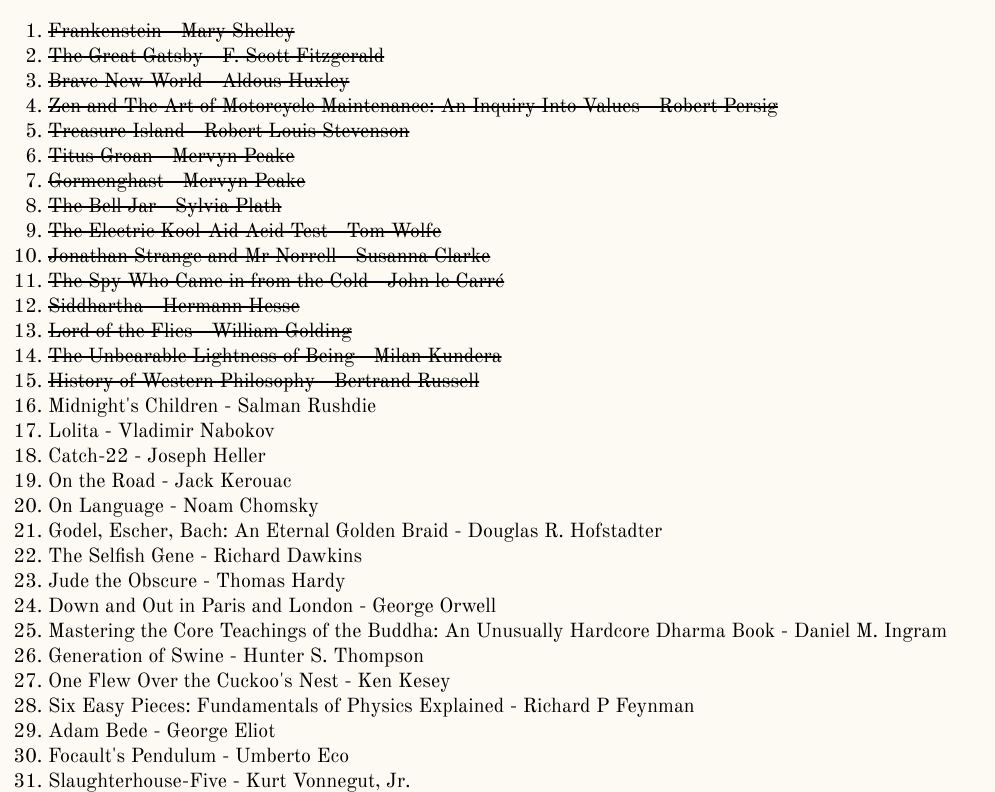
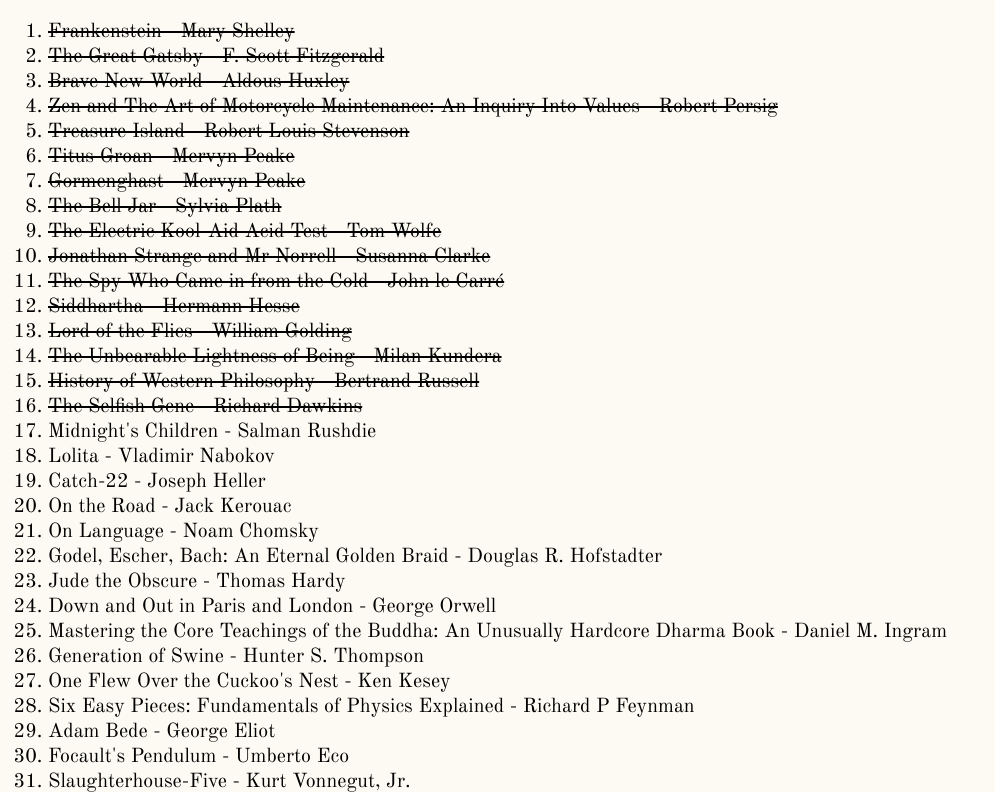
Before and after one commit to alex2/books, a plain HTML site: page index.html in a window 1280 px wide. Shown: the top 792 px of the page, without its empty margins (0-995 px from the left). Drawn offline with nearby package versions, Linux system fonts and the light colour scheme.

Commit message:
Finished The Selfish Gene

```diff
--- a/index.html
+++ b/index.html
@@ -29,13 +29,13 @@
     <li><del>Lord of the Flies - William Golding</del></li>
     <li><del>The Unbearable Lightness of Being - Milan Kundera</del></li>
     <li><del>History of Western Philosophy - Bertrand Russell</del></li>
+    <li><del>The Selfish Gene - Richard Dawkins</del></li>
     <li>Midnight's Children - Salman Rushdie</li>
     <li>Lolita - Vladimir Nabokov</li>
     <li>Catch-22 - Joseph Heller</li>
     <li>On the Road - Jack Kerouac</li>
     <li>On Language - Noam Chomsky</li>
     <li>Godel, Escher, Bach: An Eternal Golden Braid - Douglas R. Hofstadter</li>
-    <li>The Selfish Gene - Richard Dawkins</li>
     <li>Jude the Obscure - Thomas Hardy</li>
     <li>Down and Out in Paris and London - George Orwell</li>
     <li>Mastering the Core Teachings of the Buddha: An Unusually Hardcore Dharma Book - Daniel M. Ingram</li>
```
